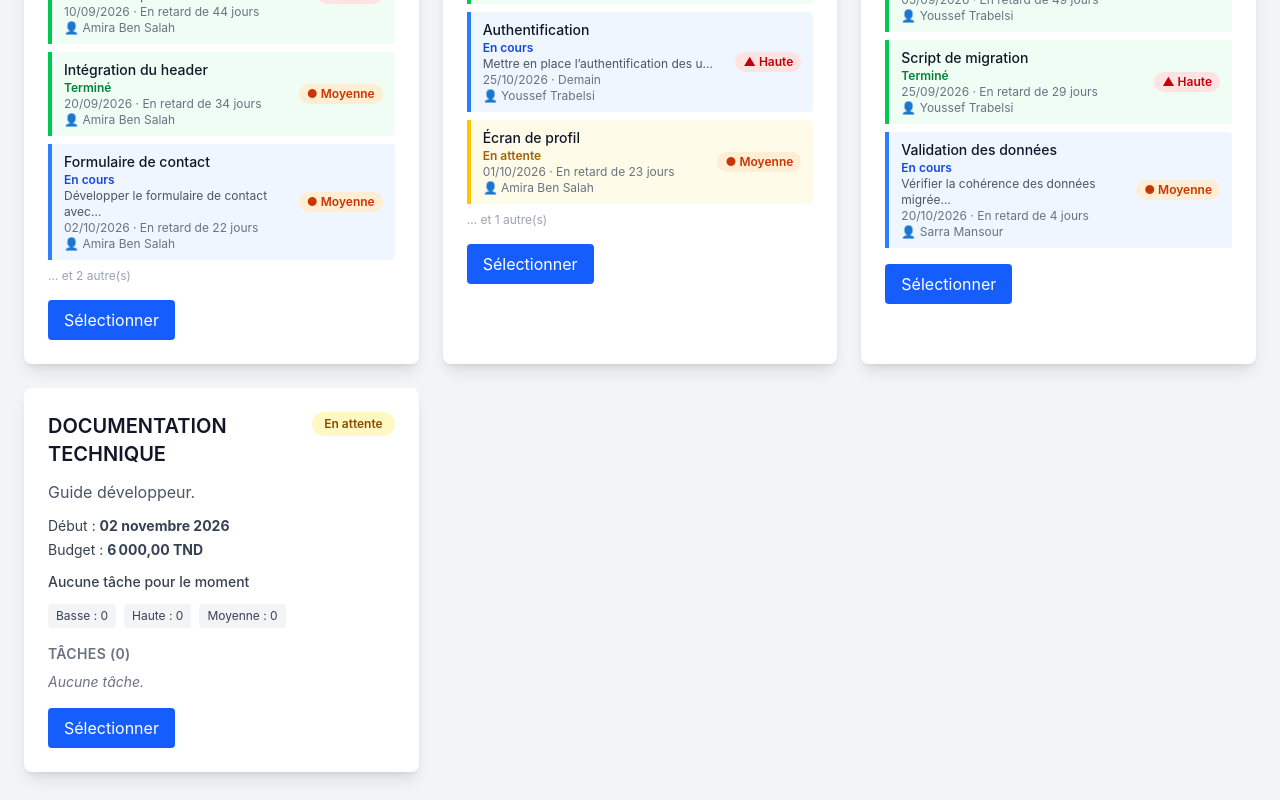
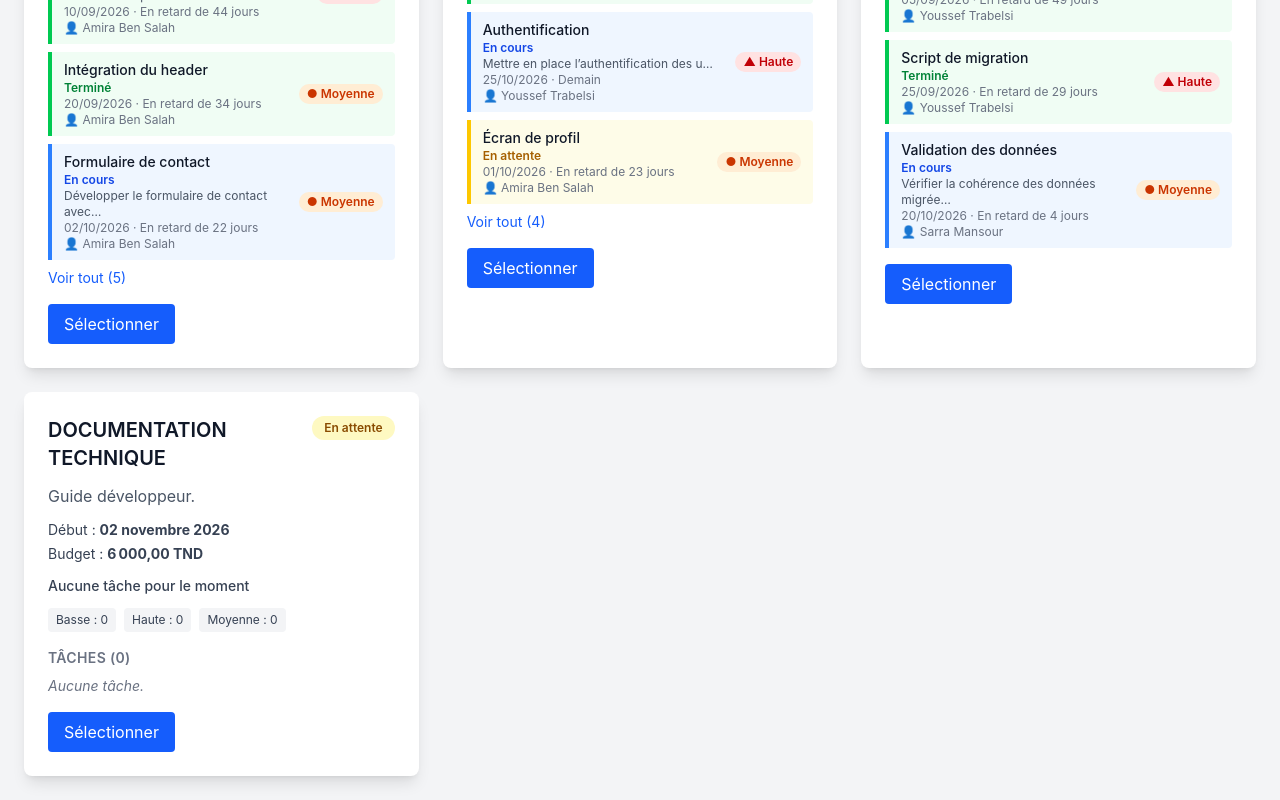
Before and after one commit to iyedzarrougui14/TaskFlow, an Angular app: page / in a window 1280 px wide. Shown: the part 616-1416 px from the top of the page. Built offline with nearby package versions, Linux system fonts and the light colour scheme.

Commit message:
feat(project-card): add show all / show less button and remove overflow-hidden
The slice pipe still limits the list to 3 tasks by default; the button
switches to the full list. overflow-hidden is removed so the whole card
is visible.

```diff
--- a/src/app/features/projects/components/project-card/project-card.html
+++ b/src/app/features/projects/components/project-card/project-card.html
@@ -60,10 +60,17 @@
   <h4 class="mb-2 text-sm font-semibold uppercase tracking-wide text-gray-500">
     Tâches ({{ project().tasks.length }})
   </h4>
-  <!-- Uniquement les 3 premières tâches (slice) -->
-  <app-task-list [tasks]="project().tasks | slice: 0 : 3" />
+
+  <!-- 3 premières tâches (slice), ou toutes si l'utilisateur clique sur « Voir tout » -->
+  <app-task-list [tasks]="showAll() ? project().tasks : (project().tasks | slice: 0 : 3)" />
   @if (project().tasks.length > 3) {
-    <p class="mt-2 text-xs text-gray-400">… et {{ project().tasks.length - 3 }} autre(s)</p>
+    <button
+      type="button"
+      class="mt-2 cursor-pointer self-start text-sm text-blue-600 hover:underline"
+      (click)="toggleShowAll()"
+    >
+      {{ showAll() ? 'Voir moins' : 'Voir tout (' + project().tasks.length + ')' }}
+    </button>
   }
 
   <button
```
